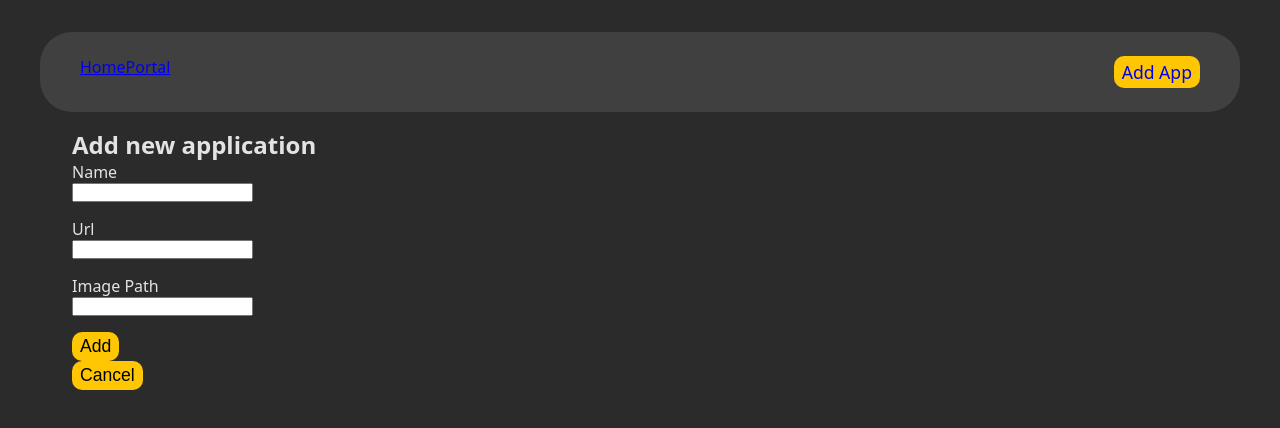
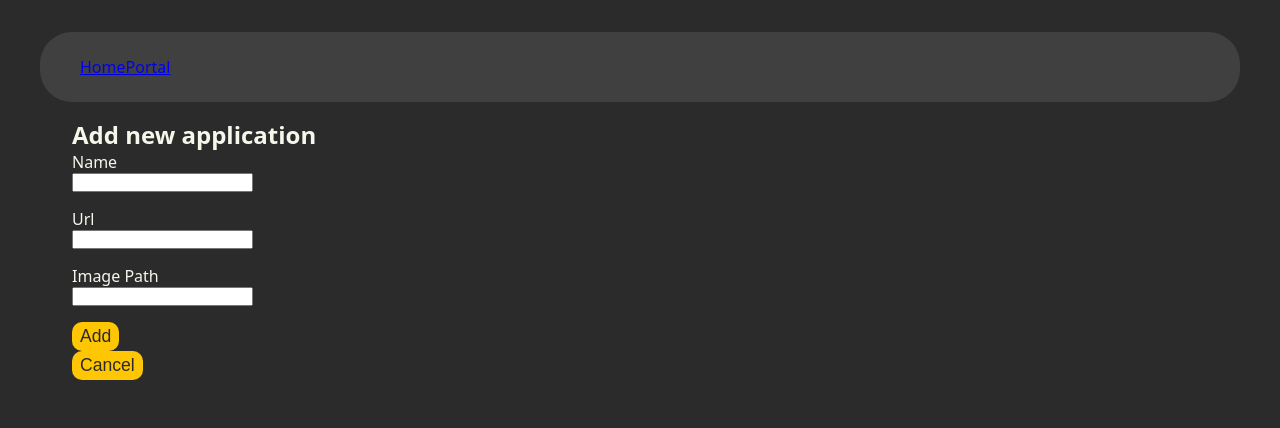
Before and after one commit to venoblin/homeportal-frontend, a React (Vite) app: page /app/new in a window 1280 px wide. Shown: the top 428 px of the page. Built offline with nearby package versions, Linux system fonts and the light colour scheme; no server answers.

Commit message:
added styles

```diff
--- a/src/App.jsx
+++ b/src/App.jsx
@@ -1,15 +1,19 @@
-import { Routes, Route, Link } from 'react-router-dom'
+import { Routes, Route, Link, useLocation } from 'react-router-dom'
 import HomeRoute from './components/routes/HomeRoute/HomeRoute'
 import NewAppRoute from './components/routes/NewAppRoute/NewAppRoute'
 import './styles/App.css'
 
 function App() {
+  const currentLocation = useLocation().pathname
+
   return (
     <div className='App'>
       <nav>
         <Link to='/'>HomePortal</Link>
 
-        <Link className='btn' to='/app/new'>Add App</Link>
+        {currentLocation !== '/app/new' && (
+          <Link className='btn' to='/app/new'>Add App</Link>
+        )}
       </nav>
 
       <main>
--- a/src/components/AppCard/AppCard.css
+++ b/src/components/AppCard/AppCard.css
@@ -4,7 +4,7 @@
 }
 
 .app {
-  background-color: #404040;
+  background-color: #ffc604;
   border-radius: 10px;
   width: 250px;
   min-height: 250px;
--- a/src/components/AppCard/AppCard.scss
+++ b/src/components/AppCard/AppCard.scss
@@ -5,7 +5,7 @@
 }
 
 .app {
-  background-color: $lightBgColor;
+  background-color: $primaryColor;
   border-radius: 10px;
   width: 250px;
   min-height: 250px;
--- a/src/styles/index.css
+++ b/src/styles/index.css
@@ -6,7 +6,7 @@
 
 :root {
   font-family: system-ui, Avenir, Helvetica, Arial, sans-serif;
-  color: rgba(255, 255, 255, 0.87);
+  color: #F6F7EB;
   background-color: #2b2b2b;
   font-synthesis: none;
   text-rendering: optimizeLegibility;
@@ -21,12 +21,17 @@ button,
   border: none;
   text-decoration: none;
   background: #ffc604;
+  color: #2b2b2b;
   width: -moz-fit-content;
   width: fit-content;
   padding: 0.25rem 0.5rem;
   border-radius: 10px;
   transition: opacity 0.1s ease-in-out;
   font-size: 1.1em;
+}
+button:active,
+.btn:active {
+  color: #2b2b2b;
 }
 button:hover,
 .btn:hover {
--- a/src/styles/index.scss
+++ b/src/styles/index.scss
@@ -9,7 +9,7 @@
 :root {
   font-family: system-ui, Avenir, Helvetica, Arial, sans-serif;
 
-  color: rgba(255, 255, 255, 0.87);
+  color: $textColor;
   background-color: $bgColor;
 
   font-synthesis: none;
@@ -25,11 +25,16 @@ button,
   border: none;
   text-decoration: none;
   background: $primaryColor;
+  color: $bgColor;
   width: fit-content;
   padding: 0.25rem 0.5rem;
   border-radius: 10px;
   transition: opacity 0.1s ease-in-out;
   font-size: 1.1em;
+
+  &:active {
+    color: $bgColor;
+  }
 
   &:hover {
     opacity: 0.9;
```
Also changed, not shown: 2 other files (tests, documents, lock files or other folders).
